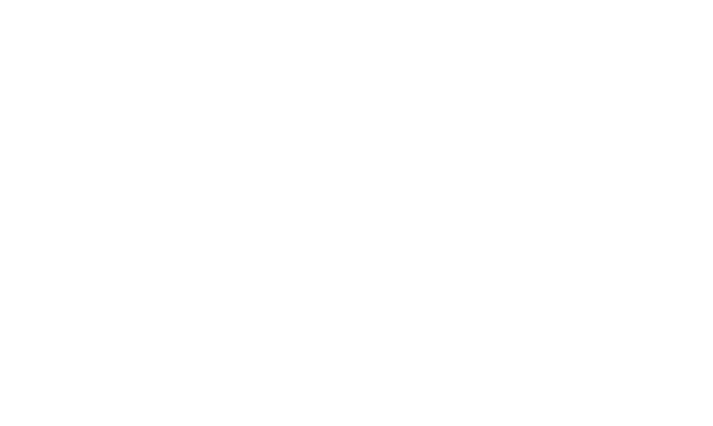
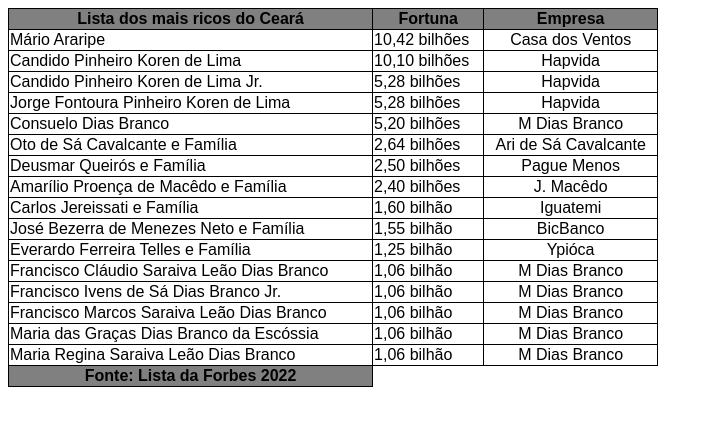
Before and after one commit to matheussampaiodev/Tabelas, a plain HTML site: page index.html in a window 1280 px wide. Shown: the whole page, without its empty margins (0-713 px from the left). Drawn offline with Linux system fonts and the light colour scheme.

Commit message:
Lista Forbes

```diff
--- a/index.html
+++ b/index.html
@@ -5,20 +5,115 @@
     <meta http-equiv="X-UA-Compatible" content="IE=edge">
     <meta name="viewport" content="width=device-width, initial-scale=1.0">
     <title>Tabelas</title>
+    <link rel="stylesheet" href="style.css">
 </head>
 <body>
     <table>
+        <thead>
+            <th>Lista dos mais ricos do Ceará</th>
+            <th>Fortuna</th>
+            <th>Empresa</th>
+        </thead>
+
         <tr>
-            <td></td>
-            <td></td>
-            <td></td>
+            <td>Mário Araripe</td>
+            <td>10,42 bilhões</td>
+            <td class="emp">Casa dos Ventos</td>
         </tr>
 
         <tr>
-            <td></td>
-            <td></td>
-            <td></td>
+            <td>Candido Pinheiro Koren de Lima</td>
+            <td>10,10 bilhões</td>
+            <td class="emp">Hapvida</td>
         </tr>
+
+        <tr>
+            <td>Candido Pinheiro Koren de Lima Jr.</td>
+            <td>5,28 bilhões</td>
+            <td class="emp">Hapvida</td>
+        </tr>
+
+        <tr>
+            <td>Jorge Fontoura Pinheiro Koren de Lima</td>
+            <td>5,28 bilhões</td>
+            <td class="emp">Hapvida</td>
+        </tr>
+
+        <tr>
+            <td>Consuelo Dias Branco</td>
+            <td>5,20 bilhões</td>
+            <td class="emp">M Dias Branco</td>
+        </tr>
+
+        <tr>
+            <td>Oto de Sá Cavalcante e Família</td>
+            <td>2,64 bilhões</td>
+            <td class="emp">Ari de Sá Cavalcante</td>
+        </tr>
+
+        <tr>
+            <td>Deusmar Queirós e Família</td>
+            <td>2,50 bilhões</td>
+            <td class="emp">Pague Menos</td>
+        </tr>
+
+        <tr>
+            <td>Amarílio Proença de Macêdo e Família</td>
+            <td>2,40 bilhões</td>
+            <td class="emp">J. Macêdo</td>
+        </tr>
+
+        <tr>
+            <td>Carlos Jereissati e Família</td>
+            <td>1,60 bilhão</td>
+            <td class="emp">Iguatemi</td>
+        </tr>
+
+        <tr>
+            <td>José Bezerra de Menezes Neto e Família</td>
+            <td>1,55 bilhão</td>
+            <td class="emp">BicBanco</td>
+        </tr>
+
+        <tr>
+            <td>Everardo Ferreira Telles e Família</td>
+            <td>1,25 bilhão</td>
+            <td class="emp">Ypióca</td>
+        </tr>
+
+        <tr>
+            <td>Francisco Cláudio Saraiva Leão Dias Branco</td>
+            <td>1,06 bilhão</td>
+            <td class="emp">M Dias Branco</td>
+        </tr>
+
+        <tr>
+            <td>Francisco Ivens de Sá Dias Branco Jr.</td>
+            <td>1,06 bilhão</td>
+            <td class="emp">M Dias Branco</td>
+        </tr>
+
+        <tr>
+            <td>Francisco Marcos Saraiva Leão Dias Branco</td>
+            <td>1,06 bilhão</td>
+            <td class="emp">M Dias Branco</td>
+        </tr>
+
+        <tr>
+            <td>Maria das Graças Dias Branco da Escóssia</td>
+            <td>1,06 bilhão</td>
+            <td class="emp">M Dias Branco</td>
+        </tr>
+
+        <tr>
+            <td>Maria Regina Saraiva Leão Dias Branco</td>
+            <td>1,06 bilhão</td>
+            <td class="emp">M Dias Branco</td>
+        </tr>
+
+        <tfoot>
+            <th>Fonte: Lista da Forbes 2022</th>
+        </tfoot>
     </table>
 </body>
 </html>
--- /dev/null
+++ b/style.css
@@ -0,0 +1,20 @@
+@charset "UTF-8";
+
+table {
+    width: 650px;
+    font-family: Arial, Helvetica, sans-serif;
+    border-collapse: collapse;
+}
+
+td {
+    border: 1px solid black;
+}
+
+th {
+    background-color: gray;
+    border: 1px solid black;
+}
+
+.emp {
+    text-align: center;
+}
```
